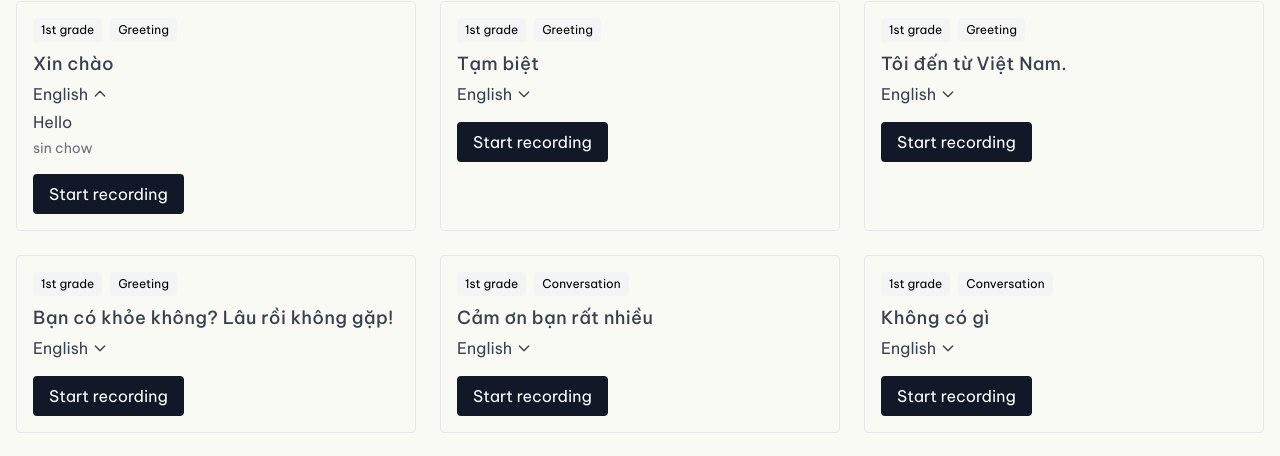
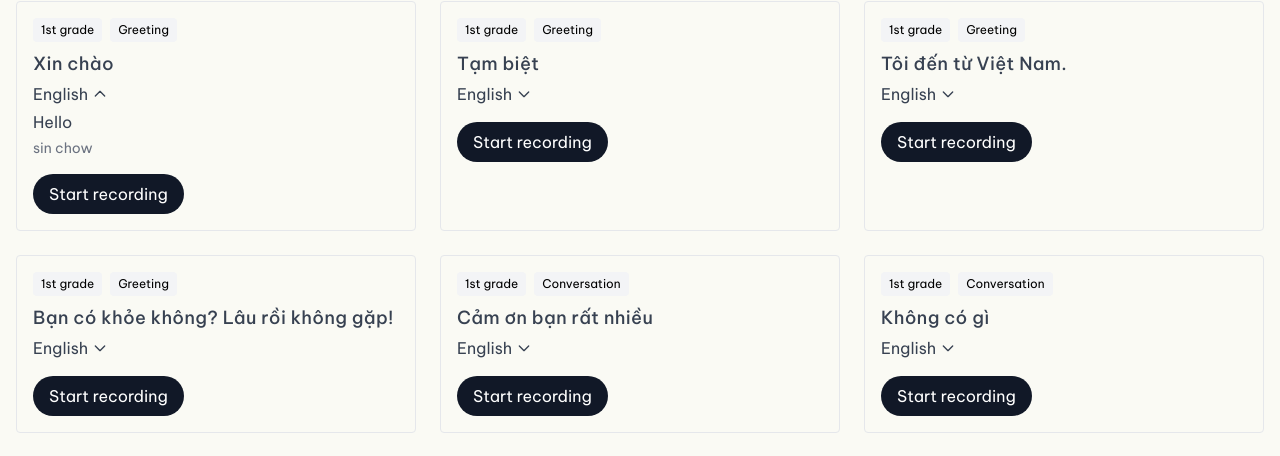
Before and after one commit to lynguyet/learnviet, a Next.js app: page /practice in a window 1280 px wide. Shown: the part 283-739 px from the top of the page. Built offline with nearby package versions, Linux system fonts and the light colour scheme; no server answers.

Commit message:
Make buttons rounded-full

```diff
--- a/app/practice/page.tsx
+++ b/app/practice/page.tsx
@@ -311,7 +311,7 @@ export default function PracticePage() {
 
               {/* Rest of your card content (recording UI) */}
               {isRecording === word.id && (
-                <div className="mb-4 p-2 bg-gray-50 rounded">
+                <div className="mb-4 p-2 bg-gray-50 rounded-full">
                   <p className="text-sm text-gray-500">Recording...</p>
                   <p>{transcript || "Listening..."}</p>
                 </div>
@@ -341,7 +341,7 @@ export default function PracticePage() {
               )}
 
               <button
-                className={`px-4 py-2 rounded transition ${
+                className={`px-4 py-2 rounded-full transition ${
                   isRecording === word.id
                     ? 'bg-red-600 text-white hover:bg-red-700'
                     : 'bg-gray-900 text-white hover:bg-gray-800'
```
